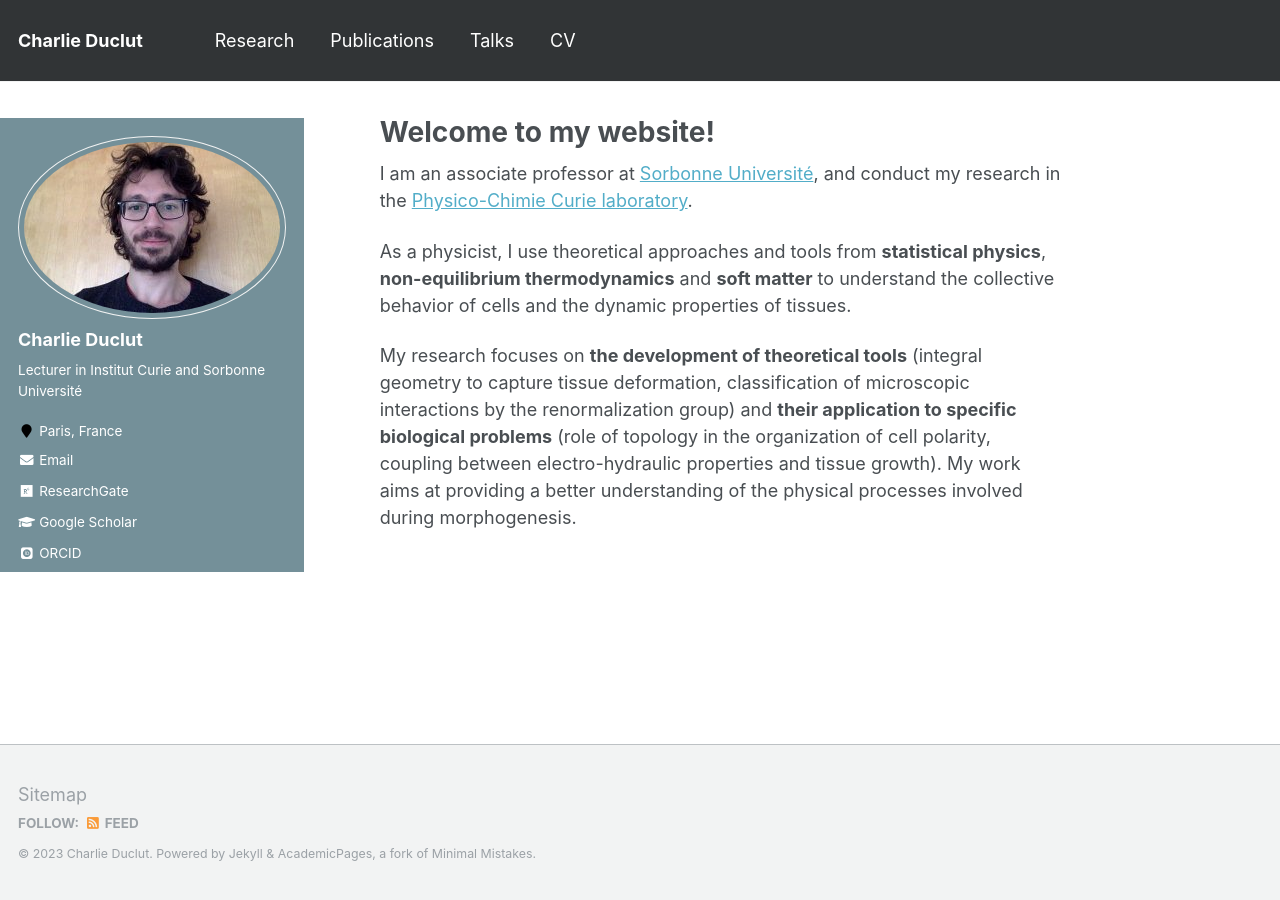
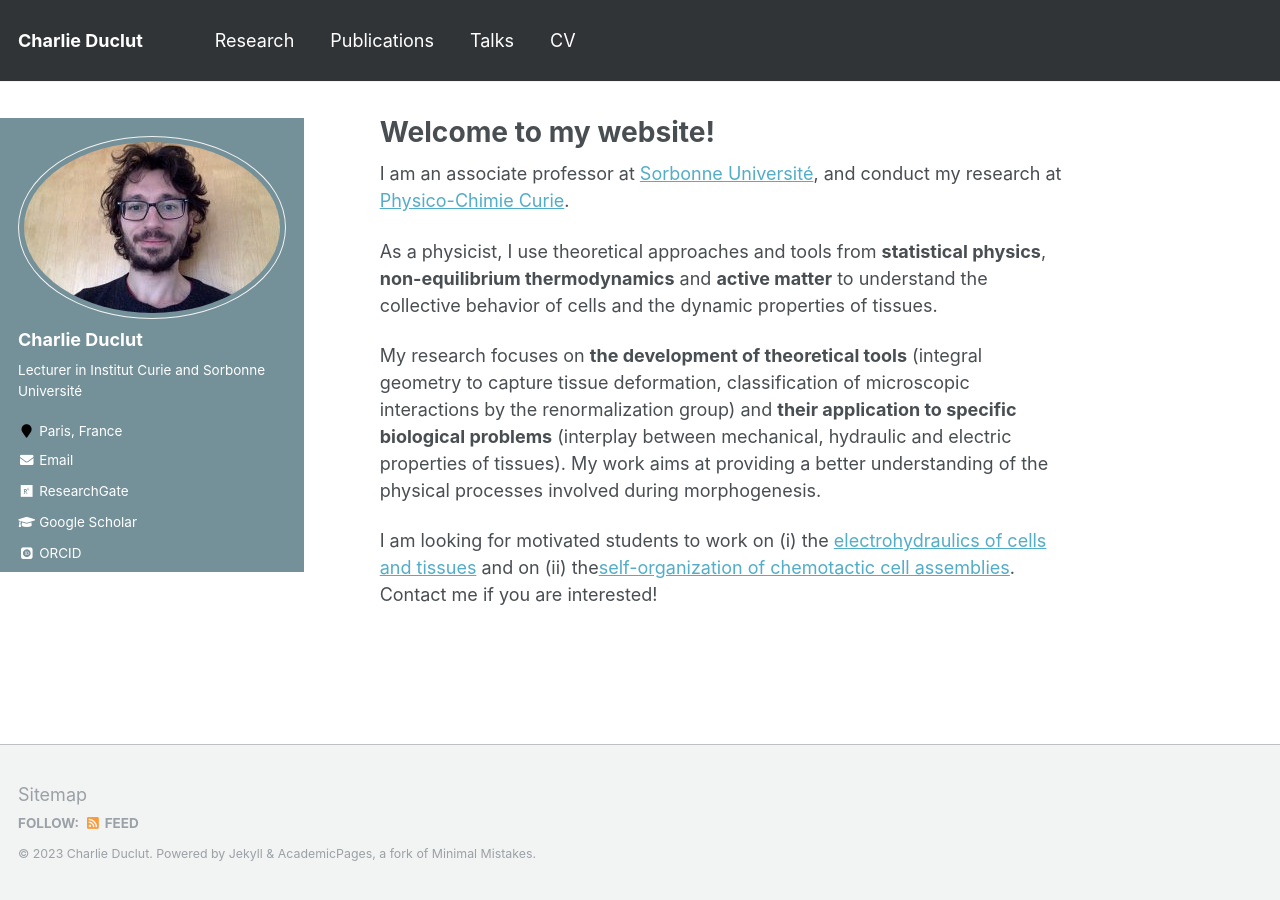
Before and after one commit to charlieduclut/charlieduclut.github.io, a Jekyll site: the page built from _pages/about.md, in a window 1280 px wide. Built offline with Jekyll 4.4.1, drawn with Linux system fonts in a browser that asks for light colours; some web fonts are replaced.

Commit message:
2023-10-21: updating website

```diff
--- a/_config.yml
+++ b/_config.yml
@@ -10,7 +10,7 @@ locale                   : "en-US"
 title                    : "Charlie Duclut"
 title_separator          : "-"
 name                     : &name "Charlie Duclut"
-description              : &description "Lecturer in Institut Curie and Sorbonne Université"
+description              : &description "Associate professor at Institut Curie and Sorbonne Université"
 url                      : https://charlieduclut.github.io # the base hostname & protocol for your site e.g. "https://mmistakes.github.io"
 baseurl                  : "" # the subpath of your site, e.g. "/blog"
 repository               : "charlieduclut/charlieduclut.github.io"
--- a/_pages/about.md
+++ b/_pages/about.md
@@ -8,8 +8,10 @@ redirect_from:
   - /about.html
 ---
 
-I am an associate professor at [Sorbonne Université](https://www.sorbonne-universite.fr/en), and conduct my research in the [Physico-Chimie Curie laboratory](https://institut-curie.org/unit/umr168).
+I am an associate professor at [Sorbonne Université](https://www.sorbonne-universite.fr/en), and conduct my research at [Physico-Chimie Curie](https://institut-curie.org/unit/umr168).
 
-As a physicist, I use theoretical approaches and tools from **statistical physics**, **non-equilibrium thermodynamics** and **soft matter** to understand the collective behavior of cells and the dynamic properties of tissues.
+As a physicist, I use theoretical approaches and tools from **statistical physics**, **non-equilibrium thermodynamics** and **active matter** to understand the collective behavior of cells and the dynamic properties of tissues.
 
-My research focuses on **the development of theoretical tools** (integral geometry to capture tissue deformation, classification of microscopic interactions by the renormalization group) and **their application to specific biological problems** (role of topology in the organization of cell polarity, coupling between electro-hydraulic properties and tissue growth). My work aims at providing a better understanding of the physical processes involved during morphogenesis.
+My research focuses on **the development of theoretical tools** (integral geometry to capture tissue deformation, classification of microscopic interactions by the renormalization group) and **their application to specific biological problems** (interplay between mechanical, hydraulic and electric properties of tissues). My work aims at providing a better understanding of the physical processes involved during morphogenesis.
+
+I am looking for motivated students to work on (i) the [electrohydraulics of cells and tissues](https://stages.phys.ens.psl.eu/en/offres/60) and on (ii) the[self-organization of chemotactic cell assemblies](https://stages.phys.ens.psl.eu/en/offres/59). Contact me if you are interested!
```
Also changed, not shown: _drafts/research-1.md (+1 -1 lines), _drafts/research-2.md (+1 -1 lines), _drafts/research-3.md (+1 -1 lines), _pages/cv.md (+2 -2 lines), _research/research-1.md (+2 -2 lines), _research/research-2.md (+2 -2 lines), _research/research-3.md (+2 -2 lines), 1 other file.
